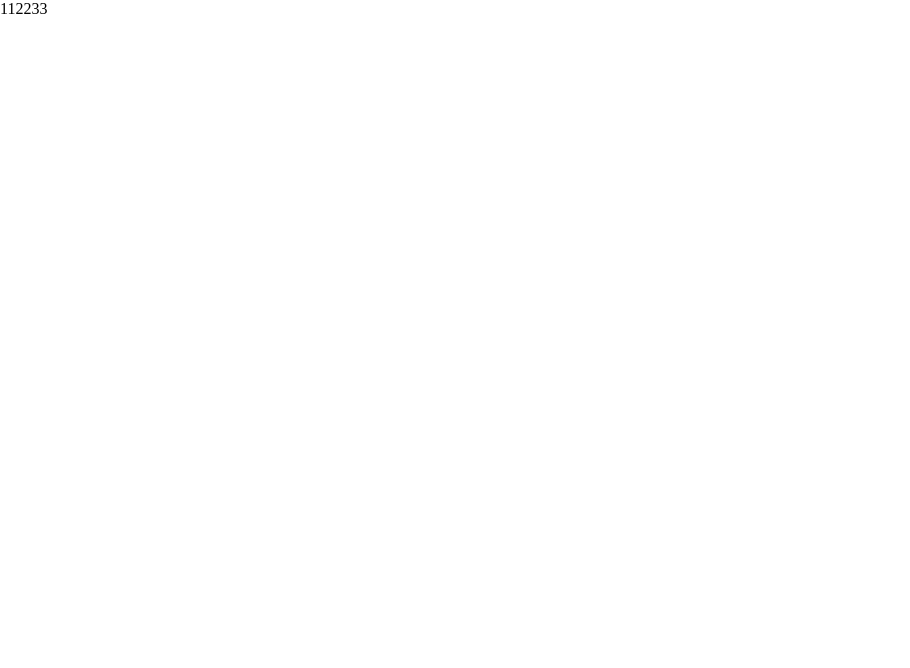
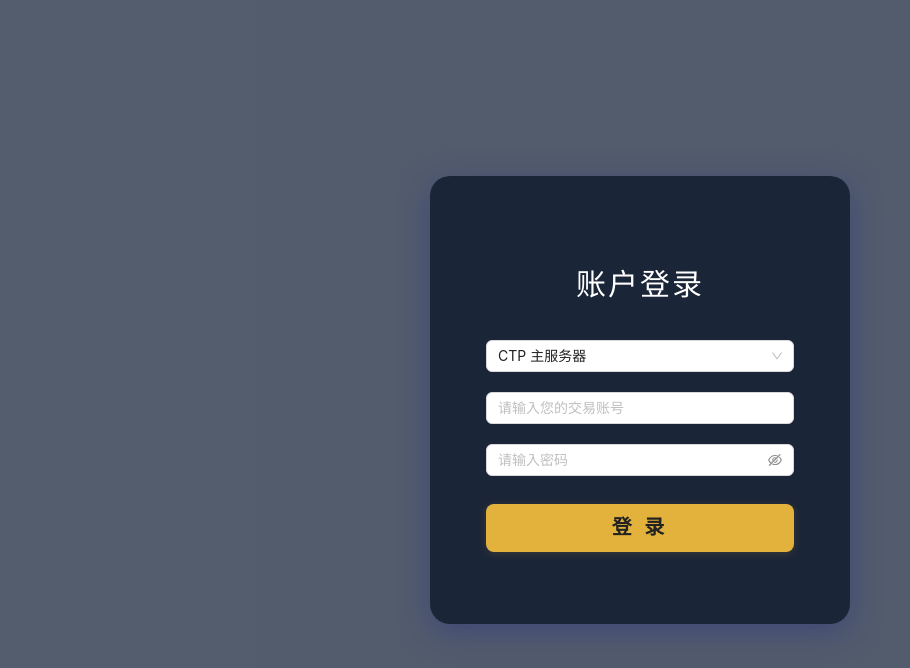
Before and after one commit to wly13/tauri-vue, a Vue app: page / in a window 1280 px wide. Shown: the top 668 px of the page, without its empty margins (0-910 px from the left). Built offline with nearby package versions, Linux system fonts and the light colour scheme.

Commit message:
更新配置

```diff
--- a/src/App.vue
+++ b/src/App.vue
@@ -1,6 +1,6 @@
 <template>
   <StyleProvider>
-    <div>112233</div>
+    <router-view></router-view>
   </StyleProvider>
 </template>
 <script setup lang="ts">
--- a/vite.config.ts
+++ b/vite.config.ts
@@ -19,7 +19,7 @@ export default defineConfig(async () => ({
       deleteOriginFile: false, //压缩后是否删除源文件
     }),
     visualizer({
-      open: true, //build后，是否自动打开分析页面，默认false
+      open: false, //build后，是否自动打开分析页面，默认false
       gzipSize: true, //是否分析gzip大小
       brotliSize: true, //是否分析brotli大小
       //filename: 'stats.html'//分析文件命名
```
